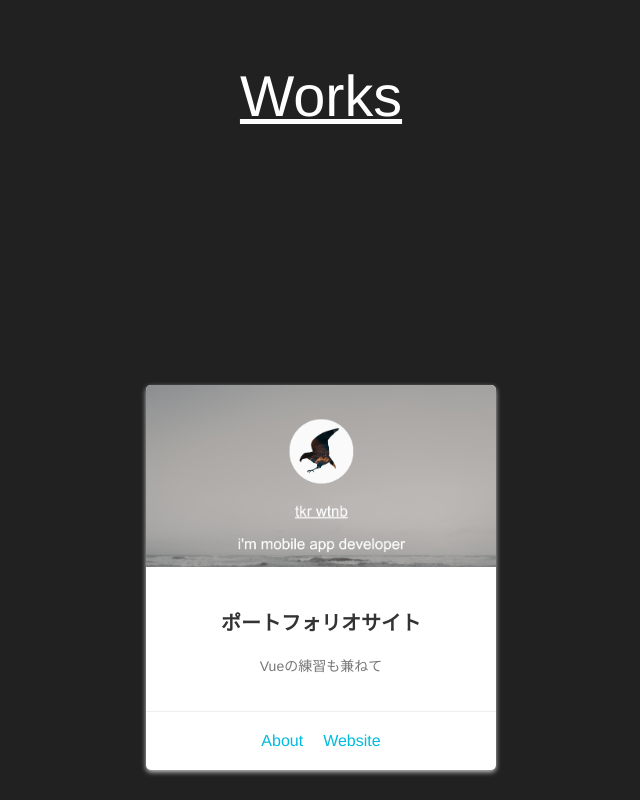
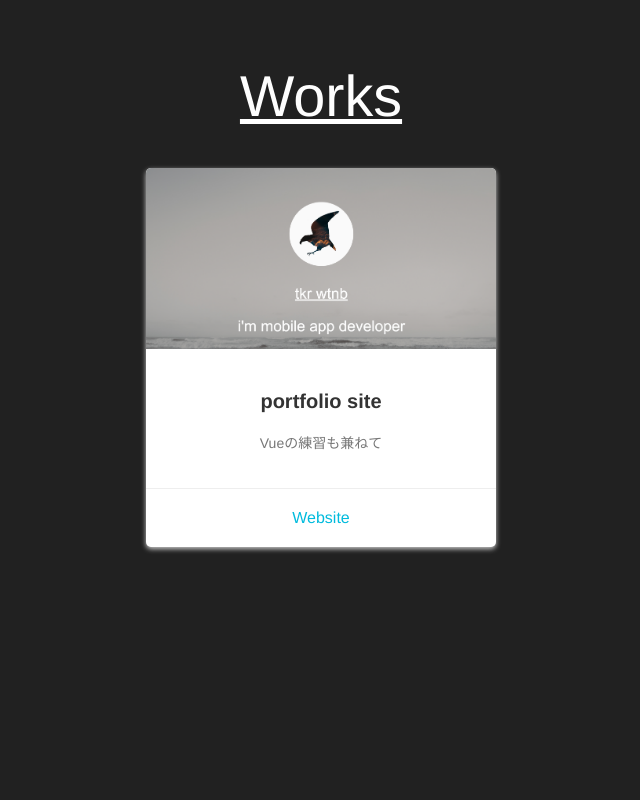
Before and after one commit to tkrwtnb/tkrwtnb.github.io, a Vue app: page / in a window 1280 px wide. Shown: the part 1613-2413 px from the top of the page, without its empty margins (319-959 px from the left). After the commit the page ends 2168 px from the top, so only its background shows below. Built offline with nearby package versions, Linux system fonts and the light colour scheme.

Commit message:
fix removing card top  margin

```diff
--- a/src/App.vue
+++ b/src/App.vue
@@ -22,8 +22,9 @@ export default {
 </script>
 
 <style>
+@import url('https://fonts.googleapis.com/css2?family=Noto+Sans+JP&display=swap');
 #app {
-  font-family: Avenir, Helvetica, Arial, sans-serif;
+  font-family: Avenir, Helvetica, Arial, 'Noto Sans JP', sans-serif;
   -webkit-font-smoothing: antialiased;
   -moz-osx-font-smoothing: grayscale;
   text-align: center;
--- a/src/components/WorkCard.vue
+++ b/src/components/WorkCard.vue
@@ -1,13 +1,12 @@
 <template>
-    <div>
+    <div class="works">
         <section class="card">
             <img class="card-img" src="../../assets/portfolio_site.png" alt="">
             <div class="card-content">
-                <h1 class="card-title">ポートフォリオサイト</h1>
+                <h1 class="card-title">portfolio site</h1>
                 <p class="card-text">Vueの練習も兼ねて</p>
             </div>
             <div class="card-link">
-                <a href="http://webcreatorbox.com/about">About</a>
                 <a href="http://webcreatorbox.com/">Website</a>
             </div>
         </section>
@@ -16,8 +15,14 @@
 
 <style>
 
+.works {
+    margin: 0px;
+    padding: 0px;
+    display: inline;
+}
+
 .card {
-  margin: 30px auto;
+  margin: 0px auto;
   width: 350px;
   background: #fff;
   border-radius: 5px;
--- a/src/components/Works.vue
+++ b/src/components/Works.vue
@@ -2,6 +2,7 @@
     <div>
         <h1>Works</h1>
         <WorkCard></WorkCard>
+
     </div>
 </template>
 
```
